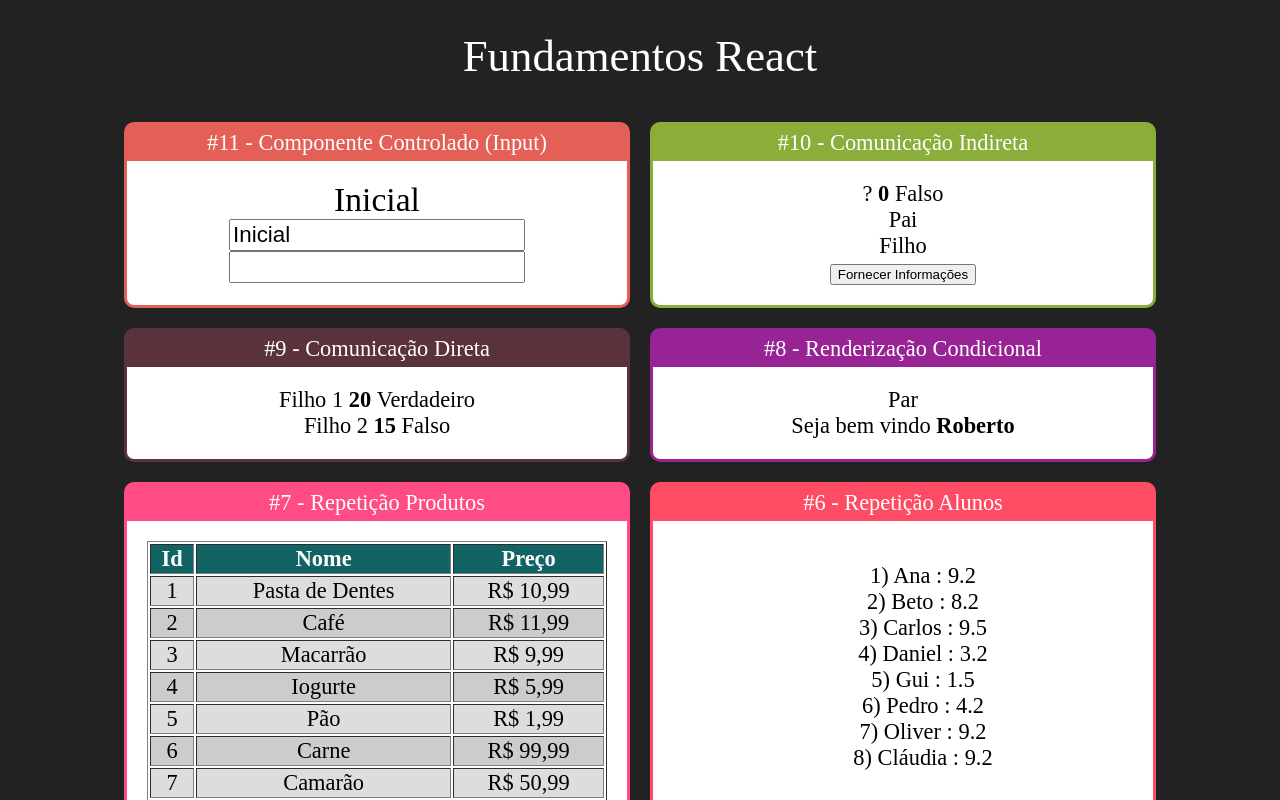
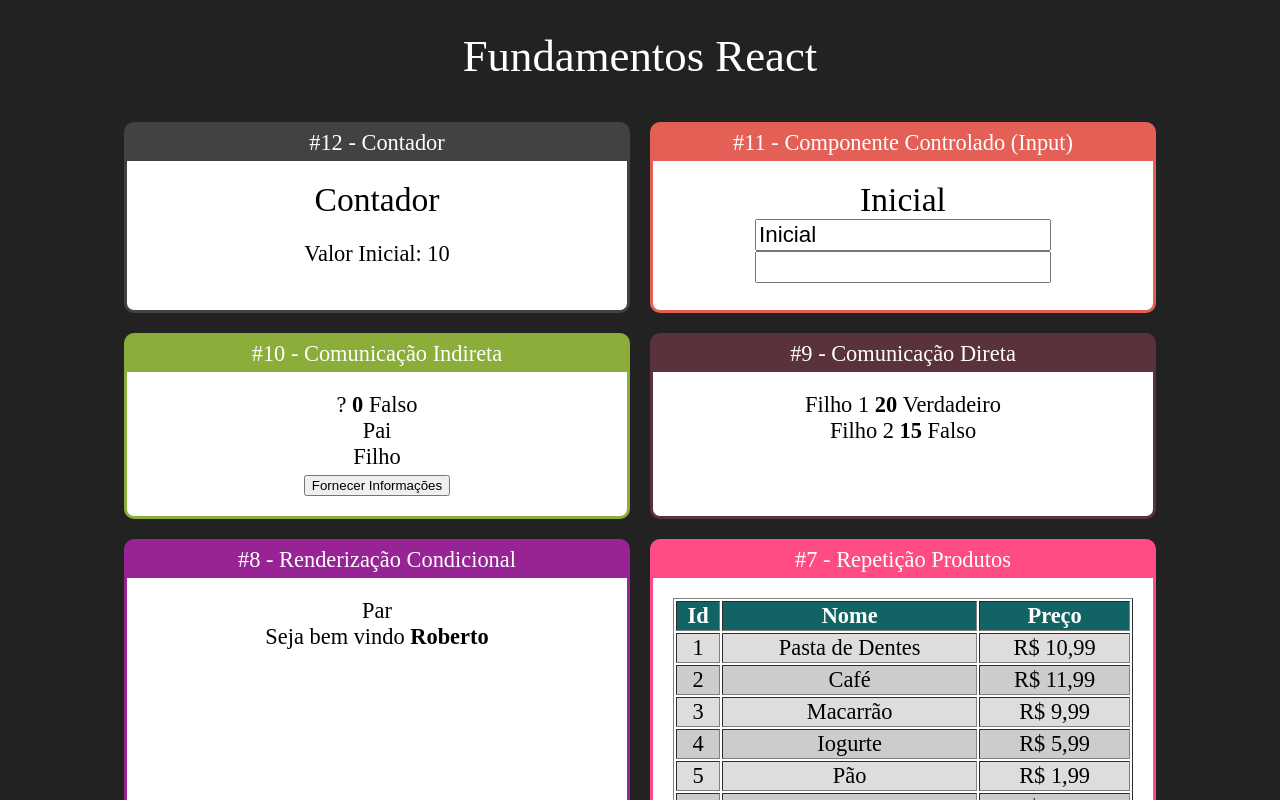
Before and after one commit to betosan83/fundamentos-react, a React (Create React App) app: page / in a window 1280 px wide. Shown: the top 800 px of the page. Built offline with nearby package versions, Linux system fonts and the light colour scheme.

Commit message:
Contador utilizando classes

```diff
--- a/src/App.jsx
+++ b/src/App.jsx
@@ -1,6 +1,7 @@
 import React from 'react'
 import './App.css'
 
+import Contador from './components/contador/Contador'
 import Input from './components/formulario/Input'
 import IndiretaPai from './components/comunicacao/IndiretaPai'
 import DiretaPai from "./components/comunicacao/DiretaPai"
@@ -21,6 +22,9 @@ export default _ =>
         <h1>Fundamentos React</h1>
 
         <div className="Cards">
+            <Card titulo="#12 - Contador" color="#424242">
+                <Contador numeroInicial={10}></Contador>
+            </Card>
             <Card titulo="#11 - Componente Controlado (Input)" color="#E45F56">
                 <Input></Input>
             </Card>
--- /dev/null
+++ b/src/components/contador/Contador.jsx
@@ -0,0 +1,16 @@
+import React from 'react'
+
+export default class Contador extends React.Component {
+
+    state = {
+        numero: this.props.numeroInicial
+    }
+    render() {
+        return (
+            <div>
+                <h2>Contador</h2>
+                <p>Valor Inicial: {this.state.numero}</p>
+            </div>
+        )
+    }
+}
```
